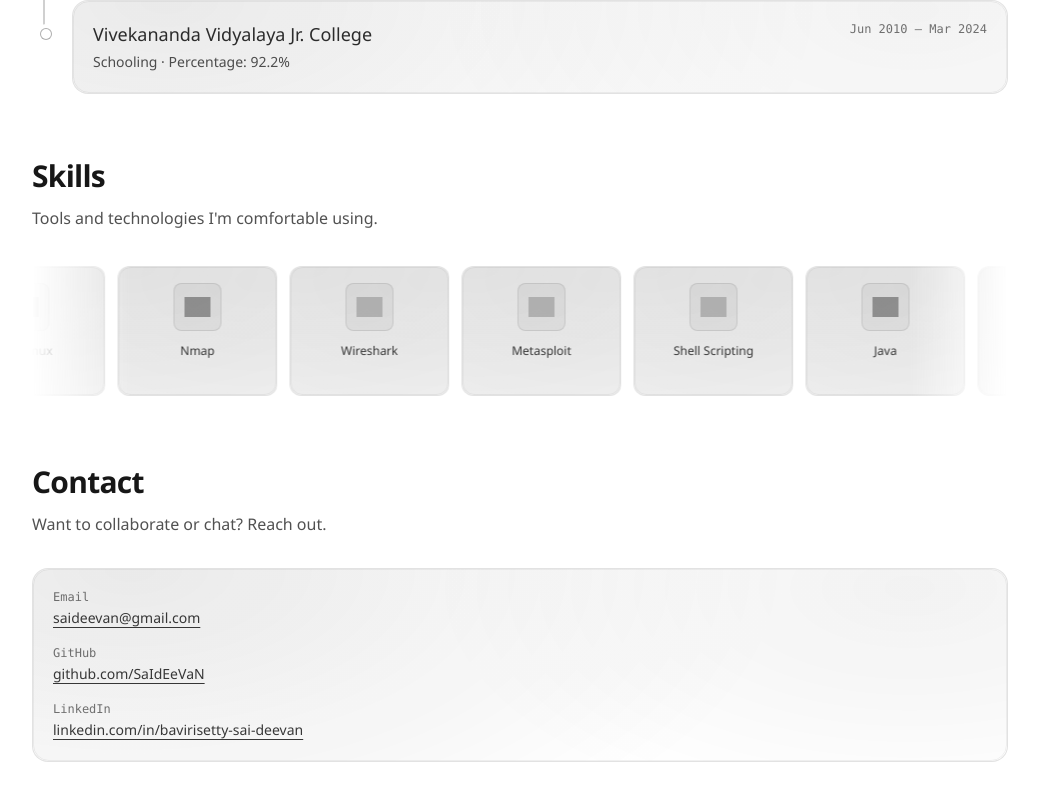
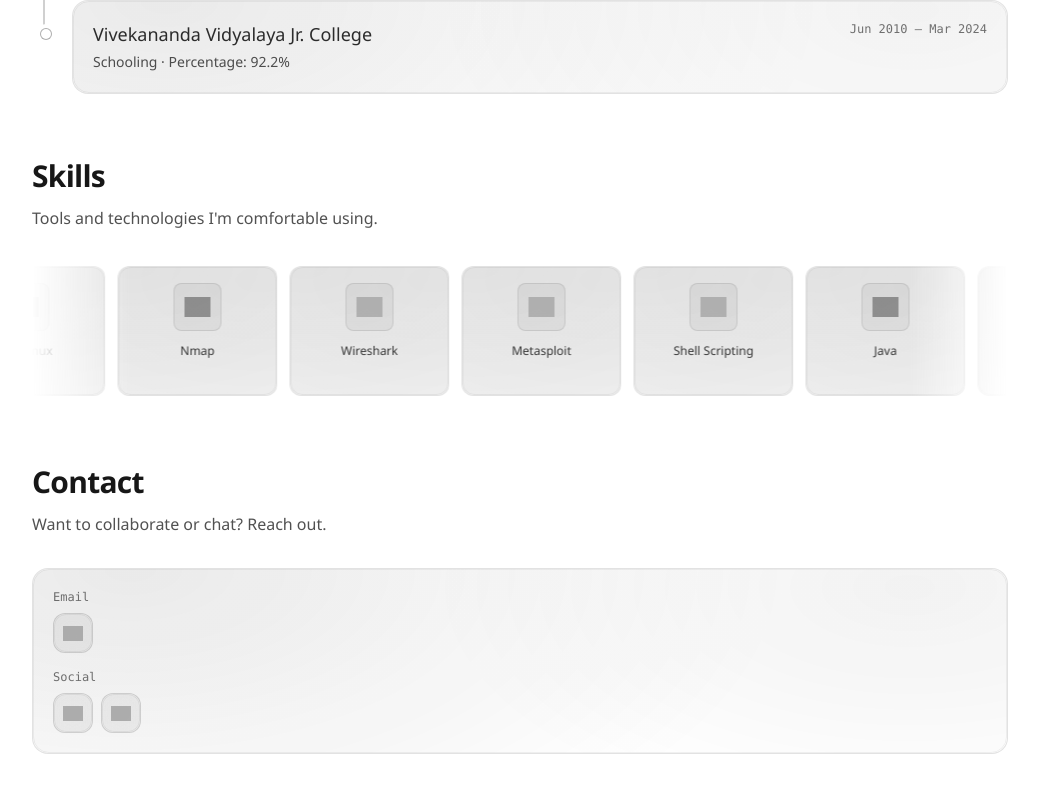
Before and after one commit to SaIdEeVaN/portfolio, a Next.js app: page / in a window 1280 px wide. Shown: the part 1722-2522 px from the top of the page, without its empty margins (120-1159 px from the left). Built offline with nearby package versions, Linux system fonts and the light colour scheme; grey boxes are pictures that could not be loaded.

Commit message:
Made changes in the Contact page

```diff
--- a/src/app/page.tsx
+++ b/src/app/page.tsx
@@ -1,5 +1,6 @@
 import ScrollReveal from "./components/ScrollReveal";
 import SkillsLogoGrid from "./components/SkillsLogoGrid";
+import Image from "next/image";
 
 type TimelineItem = {
   title: string;
@@ -61,6 +62,21 @@ function Timeline({ items }: { items: TimelineItem[] }) {
 }
 
 export default function Home() {
+  const socials = [
+    {
+      label: "GitHub",
+      href: "https://github.com/SaIdEeVaN",
+      iconSrc: "https://cdn.jsdelivr.net/npm/simple-icons@latest/icons/github.svg",
+      iconClassName: "dark:invert",
+    },
+    {
+      label: "LinkedIn",
+      href: "https://linkedin.com/in/bavirisetty-sai-deevan",
+      iconSrc: "https://cdn.jsdelivr.net/npm/simple-icons@latest/icons/linkedin.svg",
+      iconClassName: "dark:invert",
+    },
+  ] as const;
+
   const experienceItems: TimelineItem[] = [
     {
       title: "Tech Team Member",
@@ -239,41 +255,46 @@ export default function Home() {
             <dl className="space-y-4">
               <div>
                 <dt className="font-mono text-xs text-foreground/60">Email</dt>
-                <dd className="mt-1 text-sm">
+                <dd className="mt-2 flex flex-wrap items-center gap-2">
                   <a
-                    className="text-foreground/85 underline underline-offset-4 hover:text-foreground"
+                    className="glass-surface glass-inner-border group inline-flex h-10 w-10 items-center justify-center rounded-xl bg-foreground/5 text-foreground/70 transition-colors hover:bg-foreground/10 hover:text-foreground focus:outline-none focus-visible:ring-2 focus-visible:ring-foreground/30"
                     href="mailto:saideevan@gmail.com"
+                    aria-label="Email"
+                    title="Email"
                   >
-                    saideevan@gmail.com
+                    <Image
+                      src="https://cdn.jsdelivr.net/npm/simple-icons@latest/icons/gmail.svg"
+                      alt="Email"
+                      width={20}
+                      height={20}
+                      className="opacity-80 transition-opacity group-hover:opacity-100 dark:invert"
+                    />
                   </a>
                 </dd>
               </div>
 
               <div>
-                <dt className="font-mono text-xs text-foreground/60">GitHub</dt>
-                <dd className="mt-1 text-sm">
-                  <a
-                    className="text-foreground/85 underline underline-offset-4 hover:text-foreground"
-                    href="https://github.com/SaIdEeVaN"
-                    target="_blank"
-                    rel="noreferrer"
-                  >
-                    github.com/SaIdEeVaN
-                  </a>
-                </dd>
-              </div>
-
-              <div>
-                <dt className="font-mono text-xs text-foreground/60">LinkedIn</dt>
-                <dd className="mt-1 text-sm">
-                  <a
-                    className="text-foreground/85 underline underline-offset-4 hover:text-foreground"
-                    href="https://linkedin.com/in/bavirisetty-sai-deevan"
-                    target="_blank"
-                    rel="noreferrer"
-                  >
-                    linkedin.com/in/bavirisetty-sai-deevan
-                  </a>
+                <dt className="font-mono text-xs text-foreground/60">Social</dt>
+                <dd className="mt-2 flex flex-wrap items-center gap-2">
+                  {socials.map((social) => (
+                    <a
+                      key={social.label}
+                      className="glass-surface glass-inner-border group inline-flex h-10 w-10 items-center justify-center rounded-xl bg-foreground/5 text-foreground/70 transition-colors hover:bg-foreground/10 hover:text-foreground focus:outline-none focus-visible:ring-2 focus-visible:ring-foreground/30"
+                      href={social.href}
+                      target="_blank"
+                      rel="noreferrer"
+                      aria-label={social.label}
+                      title={social.label}
+                    >
+                      <Image
+                        src={social.iconSrc}
+                        alt={social.label}
+                        width={20}
+                        height={20}
+                        className={`opacity-80 transition-opacity group-hover:opacity-100 ${social.iconClassName ?? ""}`}
+                      />
+                    </a>
+                  ))}
                 </dd>
               </div>
             </dl>
```
